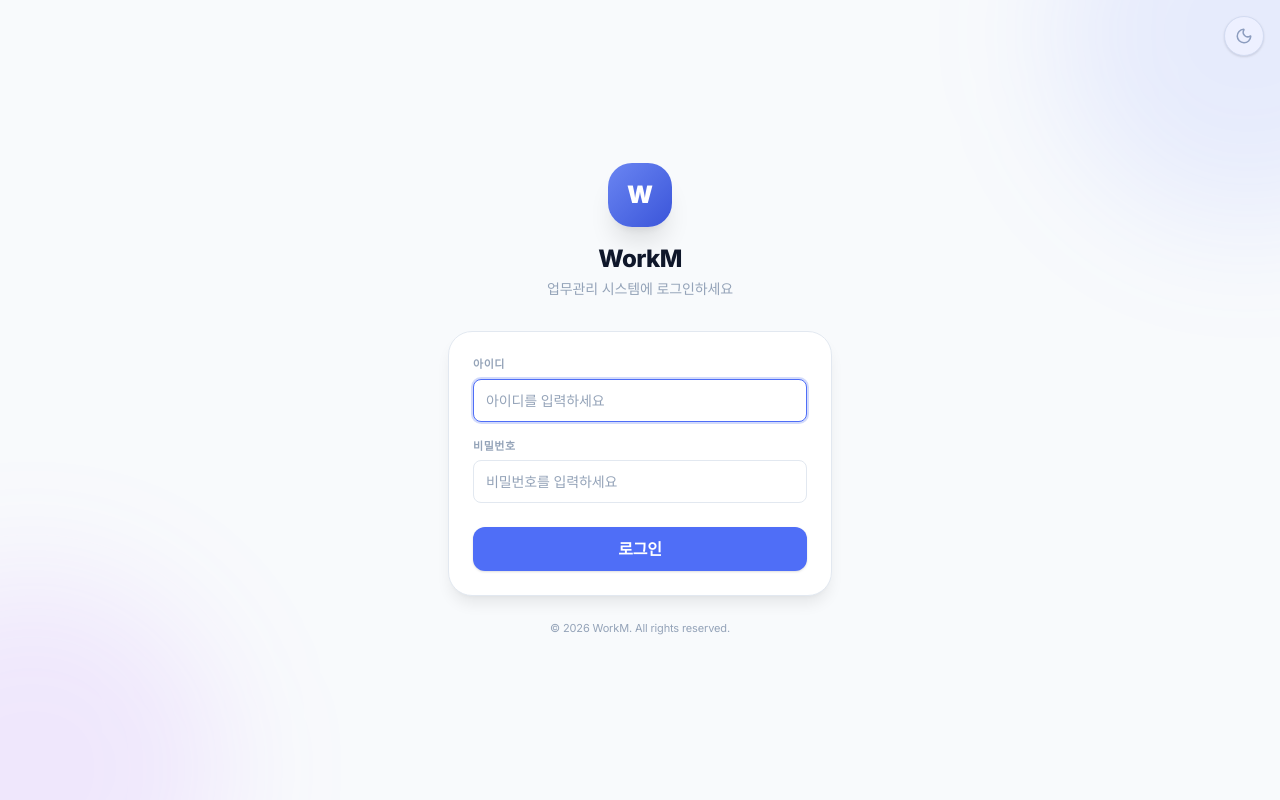
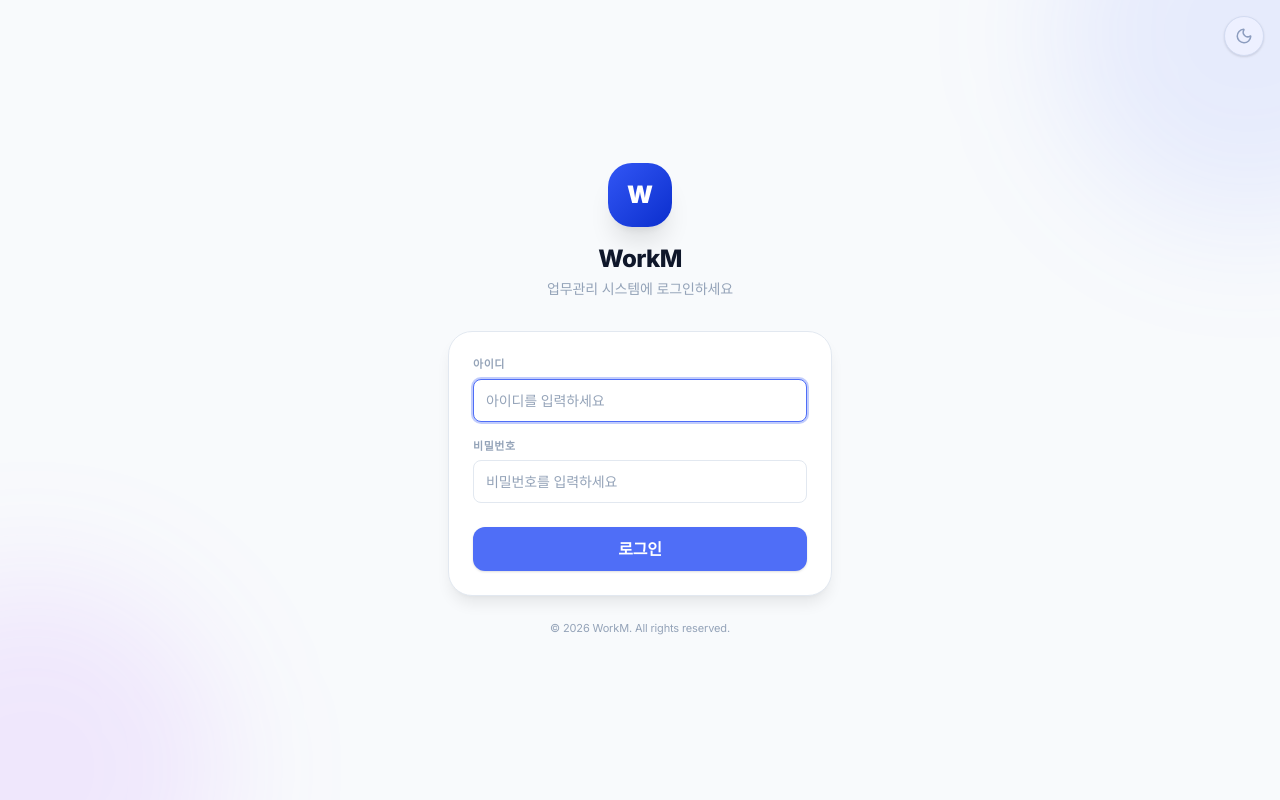
Before and after one commit to Park200200/WorkM, a React (Vite) app: page /#/login in a window 1280 px wide. Built offline with nearby package versions, Linux system fonts and the light colour scheme.

Commit message:
메인색상이 DatePicker에 적용되도록 수정

```diff
--- a/src/stores/themeStore.ts
+++ b/src/stores/themeStore.ts
@@ -180,13 +180,18 @@ function applyToDOM(t: SavedTheme) {
   html.setAttribute('data-font-scale', t.fontScale)
   html.setAttribute('data-datepicker', t.datePickerStyle || 'default')
 
-  // 프리셋이면 data-accent로 CSS에서 처리
+  // 프리셋이면 data-accent 설정 + palette CSS 변수도 직접 설정
   if (PRESET_KEYS.includes(t.accent)) {
     html.setAttribute('data-accent', t.accent)
-    for (const step of ['50','100','200','300','400','500','600','700','800','900']) {
-      html.style.removeProperty(`--palette-${step}`)
+    const preset = PRESET_ACCENTS.find(a => a.key === t.accent)
+    if (preset) {
+      const palette = generatePalette(preset.color)
+      for (const [step, color] of Object.entries(palette)) {
+        html.style.setProperty(`--palette-${step}`, color)
+      }
     }
   } else {
+    // 커스텀 색상 → JS로 CSS 변수 직접 설정
     html.removeAttribute('data-accent')
     const customs = loadCustomAccents()
     const found = customs.find(c => c.key === t.accent)
```
